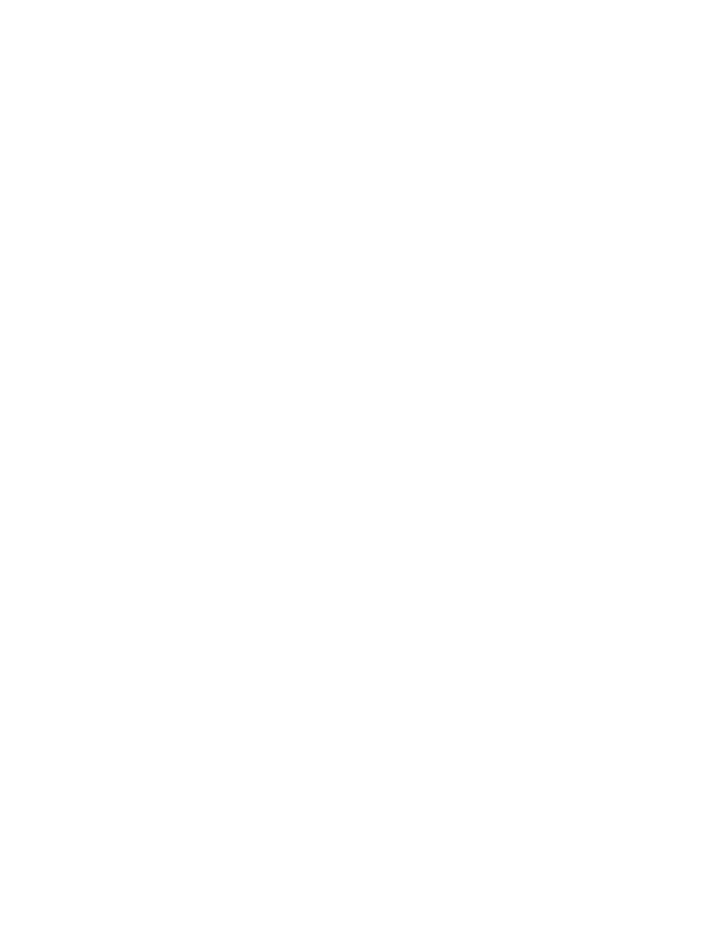
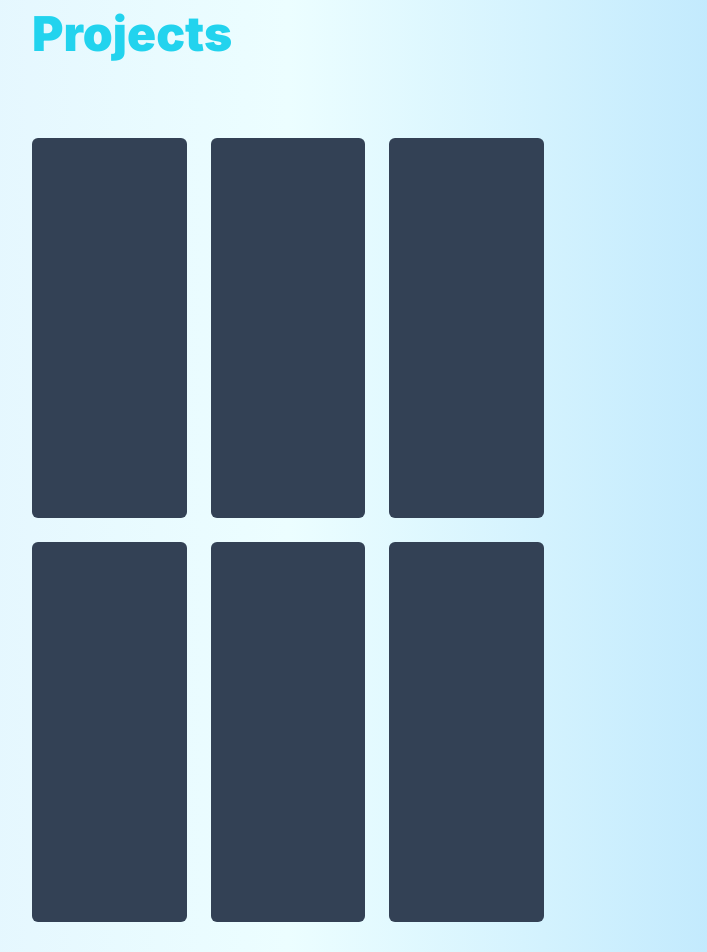
Before and after one commit to RuanPerroni/ruan-portfolio, a React (Vite) app: page / in a window 1280 px wide. Shown: the part 800-1752 px from the top of the page, without its empty margins (352-1059 px from the left). Before the commit the page ends 800 px from the top, so only its background shows below. Built offline with nearby package versions, Linux system fonts and the light colour scheme.

Commit message:
feat: :art: Add projects card to aplication

```diff
--- a/src/app.tsx
+++ b/src/app.tsx
@@ -122,6 +122,22 @@ export function App() {
           </div>
         </div>
         <div className="flex flex-col h-px bg-slate-700 mx-auto max-w-4xl my-12 space-y-6 px-5"></div>
+        <div className="flex flex-col overflow-x-clip gap-36 pb-20 pt-10 max-w-auto px-[5%]">
+          <div className="flex flex-col md:justify-between px-60">
+            <h1 className="font-black text-cyan-400 text-5xl px-20">
+              Projects
+            </h1>
+            <div className="grid grid-cols-1 md:grid-cols-2 lg:grid-cols-3 auto-rows-[380px] gap-6 pt-20 px-20">
+              <div className="rounded-md outline-none flex flex-col bg-slate-700 p-5 gap-3 text-left"></div>
+              <div className="rounded-md outline-none flex flex-col bg-slate-700 p-5 gap-3 text-left"></div>
+              <div className="rounded-md outline-none flex flex-col bg-slate-700 p-5 gap-3 text-left"></div>
+              <div className="rounded-md outline-none flex flex-col bg-slate-700 p-5 gap-3 text-left"></div>
+              <div className="rounded-md outline-none flex flex-col bg-slate-700 p-5 gap-3 text-left"></div>
+              <div className="rounded-md outline-none flex flex-col bg-slate-700 p-5 gap-3 text-left"></div>
+            </div>
+          </div>
+        </div>
+        <div className="flex flex-col h-px bg-slate-700 mx-auto max-w-4xl my-12 space-y-6 px-5"></div>
       </div>
     </div>
   );
```
